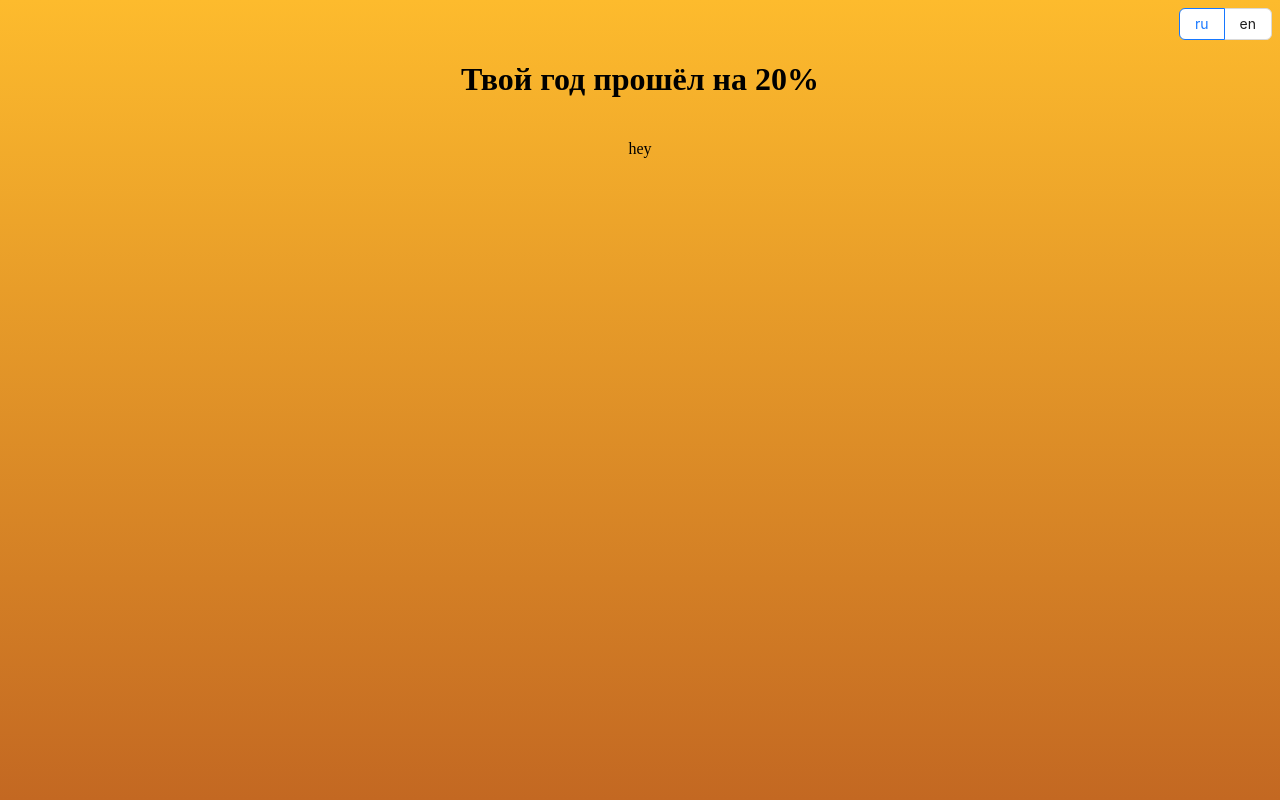
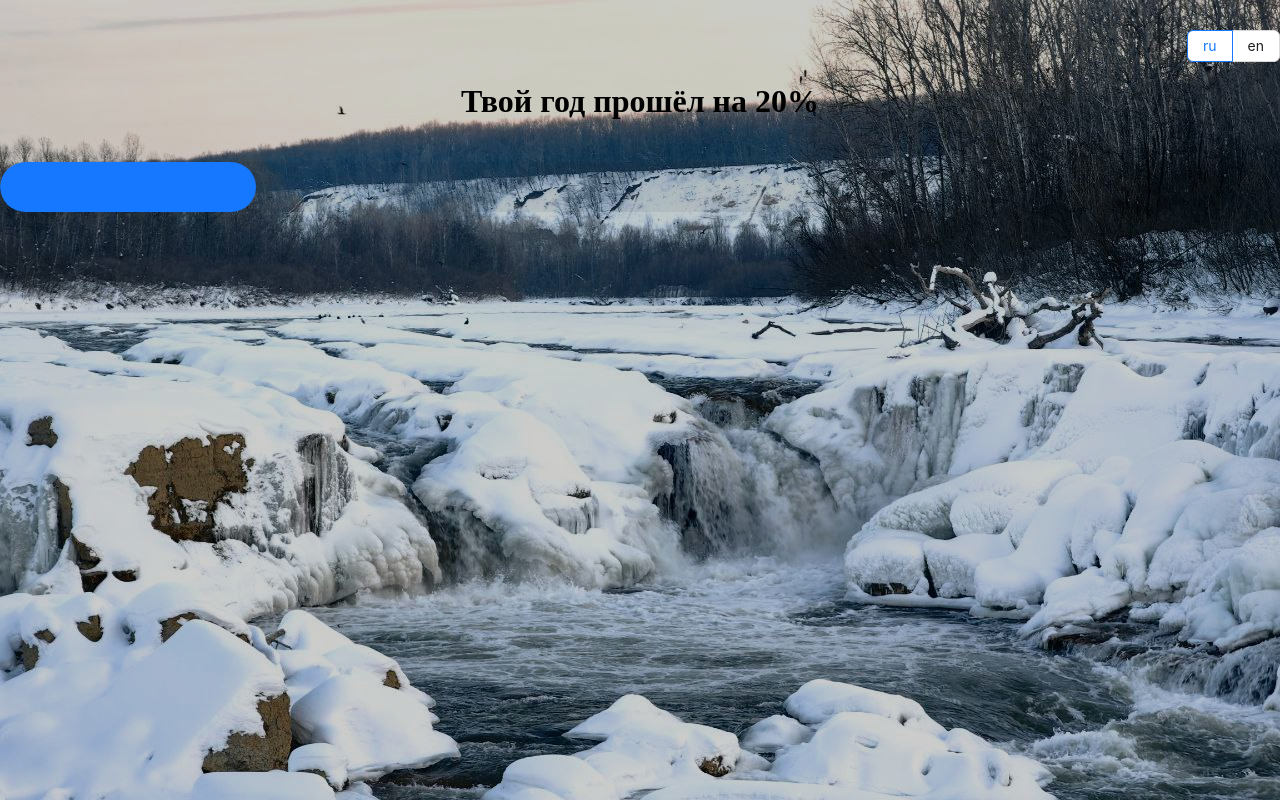
Before and after one commit to dmitryprogrammer/progress-year, a React (Vite) app: page / in a window 1280 px wide. Built offline with nearby package versions, Linux system fonts and the light colour scheme.

Commit message:
feat(progress-year-functional): fix.

```diff
--- a/index.html
+++ b/index.html
@@ -6,7 +6,8 @@
     <title>Progress year</title>
   </head>
   <body>
+    <div class="bg"></div>
     <main id="root"></main>
   </body>
-  <script src='/src/main.tsx' type='module'></script>
+  <script src="/src/main.tsx" type="module"></script>
 </html>
--- a/src/assets/styles/main.scss
+++ b/src/assets/styles/main.scss
@@ -6,14 +6,37 @@ html {
 }
 
 body {
-  background: linear-gradient(
-    0deg,
-    rgba(195, 104, 34, 1) 0%,
-    rgba(253, 187, 45, 1) 100%
-  );
+  background-image: url("../images/bg.jpg");
+  background-repeat: no-repeat;
+  background-size: cover;
+  position: relative;
+  margin: 0;
+  padding: 0;
+}
+
+.bg {
+  position: absolute;
+  top: 0;
+  left: 0;
+  width: 100%;
+  height: 100vh;
+  background-color: #000;
+  opacity: 0.2;
+  z-index: 1;
+}
+
+#root {
+  position: relative;
+  z-index: 2;
+  padding-top: 30px;
 }
 
 .header {
   display: flex;
   flex-flow: row;
 }
+
+.main {
+  margin: 0 auto;
+  width: 1280px;
+}
--- a/src/components/app/app.tsx
+++ b/src/components/app/app.tsx
@@ -2,9 +2,9 @@ import {ProgressYearContainer} from "@containers/progress-year/progress-year-con
 import {Head} from "../head/head";
 export function App() {
   return (
-    <main>
+    <div className="main">
       <Head />
       <ProgressYearContainer />
-    </main>
+    </div>
   );
 }
--- a/src/containers/progress-year/progress-year-bar/progress-year-bar.tsx
+++ b/src/containers/progress-year/progress-year-bar/progress-year-bar.tsx
@@ -1,3 +1,4 @@
+import {Progress} from "antd";
 import {useTranslation} from "react-i18next";
 
 export function ProgressYearBar({
@@ -8,7 +9,15 @@ export function ProgressYearBar({
   const {t} = useTranslation();
 
   if (yearGonePercents) {
-    return <div>hey</div>;
+    return (
+      <Progress
+        percent={yearGonePercents}
+        steps={0}
+        className="progress-year-bar"
+        size={[null, 50]}
+        showInfo={false}
+      />
+    );
   }
 
   return <div>{t("progressYearError")}</div>;
```
